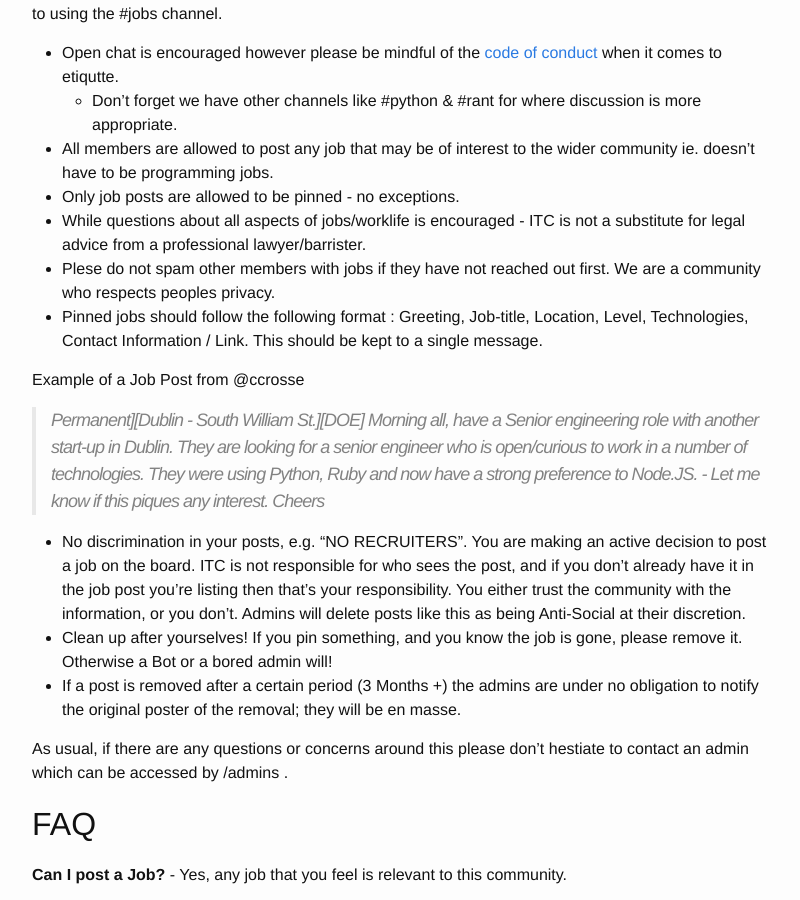
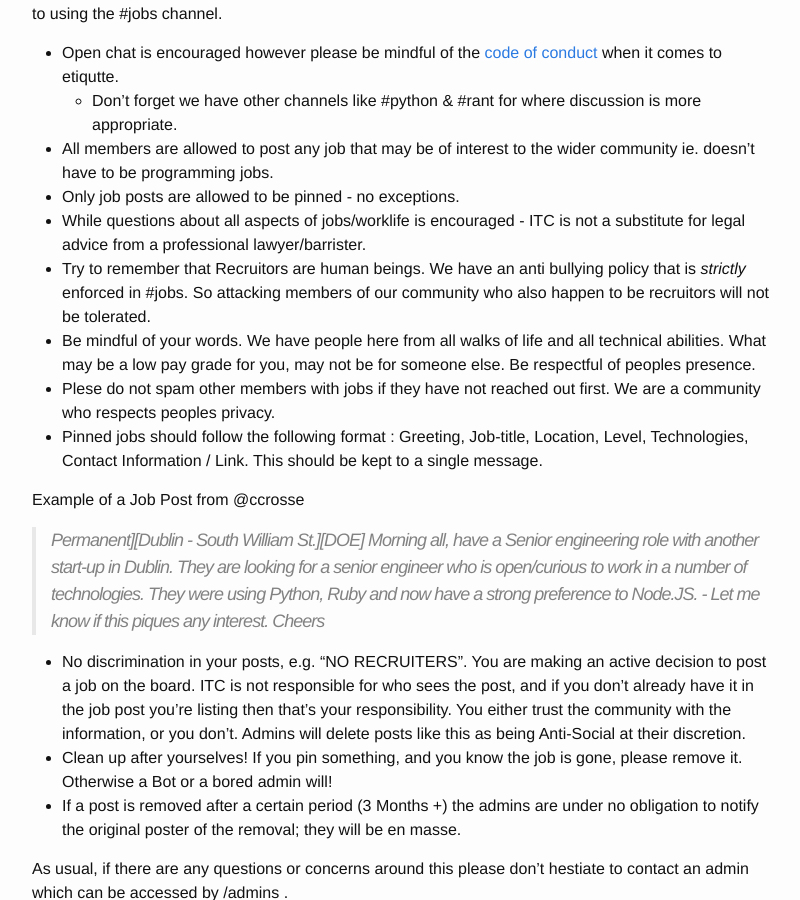
Before and after one commit to IrishTechCommunity/irishtechcommunity.github.io, a Jekyll site: the page built from jobsfaq.md, in a window 1280 px wide and 900 px high, scrolled down 361 px. Shown: the whole window, without its empty margins (238-1038 px from the left). Built offline with Jekyll 4.4.1, drawn with Linux system fonts in a browser that asks for light colours.

```diff
--- a/jobsfaq.md
+++ b/jobsfaq.md
@@ -13,6 +13,8 @@ As our community grows, it's important that all members are aware of best practi
 * All members are allowed to post any job that may be of interest to the wider community ie. doesn't have to be programming jobs.
 * Only job posts are allowed to be pinned - no exceptions.
 * While questions about all aspects of jobs/worklife is encouraged - ITC is not a substitute for legal advice from a professional lawyer/barrister.
+* Try to remember that Recruitors are human beings. We have an anti bullying policy that is _strictly_ enforced in #jobs. So attacking members of our community who also happen to be recruitors will not be tolerated.
+* Be mindful of your words. We have people here from all walks of life and all technical abilities. What may be a low pay grade for you, may not be for someone else. Be respectful of peoples presence.
 * Plese do not spam other members with jobs if they have not reached out first. We are a community who respects peoples privacy.
 * Pinned jobs should follow the following format : Greeting, Job-title, Location, Level, Technologies, Contact Information / Link. This should be kept to a single message.
 
```
